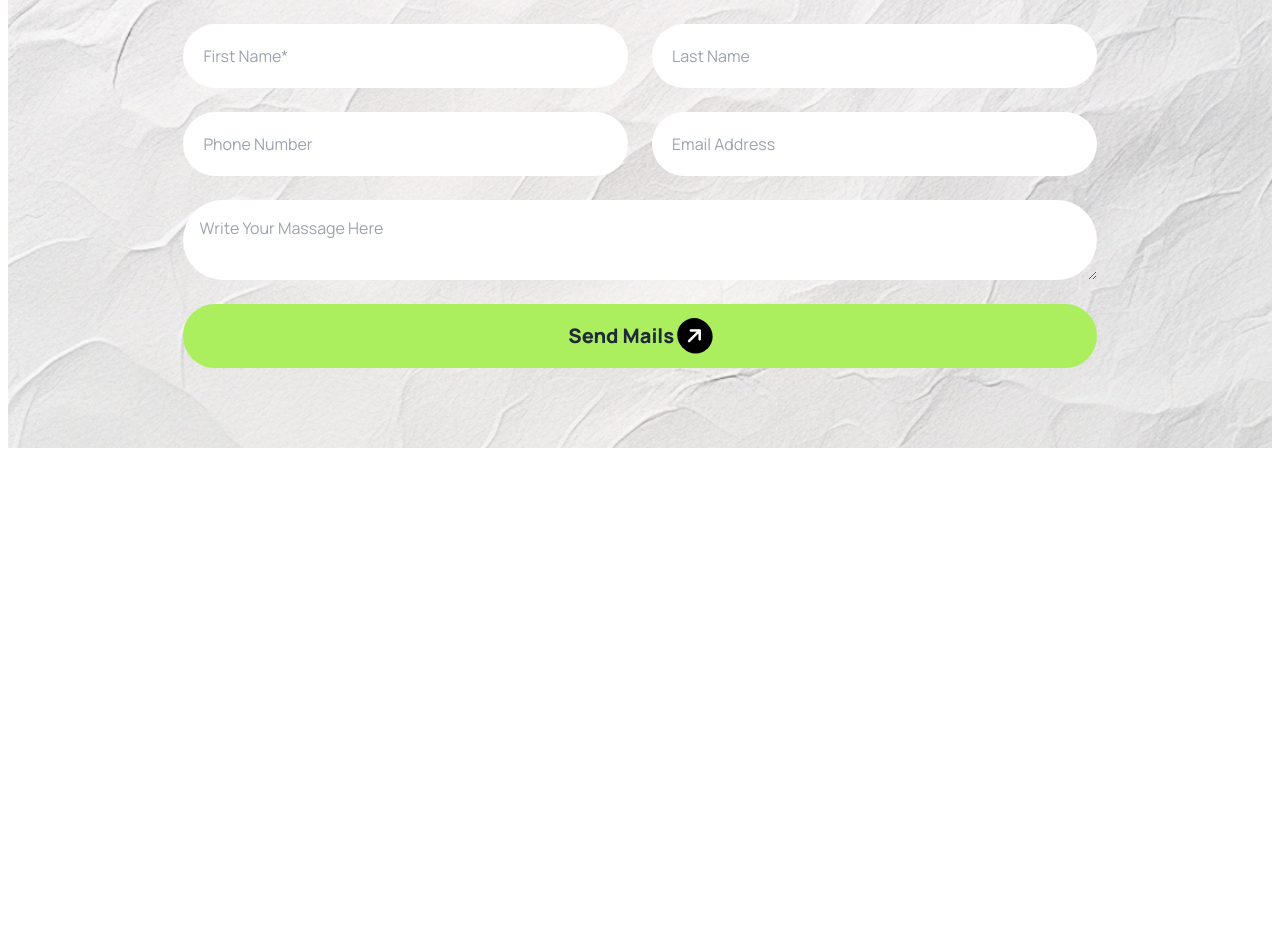
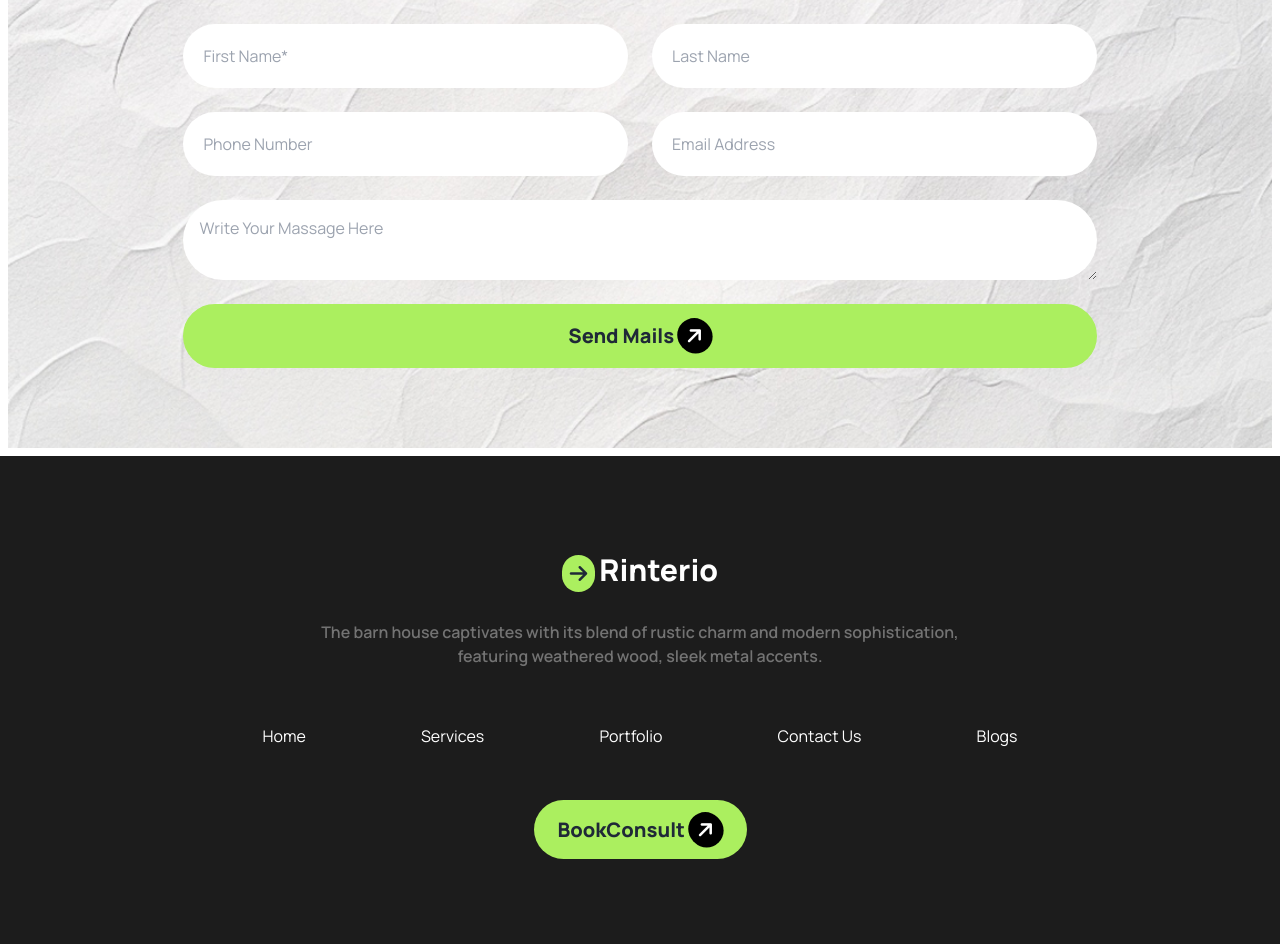
Before and after one commit to ariyanyeamin14/Assignment-3, a plain HTML site: page index.html in a window 1280 px wide. Shown: the part 3687-4631 px from the top of the page. Before the commit the page ends 4143 px from the top, so only its background shows below. Drawn offline with nearby package versions, Linux system fonts and the light colour scheme.

Commit message:
footer section done

```diff
--- a/index.html
+++ b/index.html
@@ -17,6 +17,7 @@
                 clifford: '#da373d',
                 default: '#ABEF5F',
                 'btn-bg': 'rgba(171, 239, 95, 0.5)',
+                'footer-bg': '#1C1C1C',
               }
             }
           }
@@ -253,5 +254,28 @@
           </div>
        </div>
      </section>
+
+   <!-- footer section -->
+     <footer class="bg-footer-bg py-10 lg:py-24">
+         <!-- footer container -->
+          <div class="w-[90%] lg:w-[85%] mx-auto">
+            <!-- footer top -->
+            <div class="text-xl items-center text-center">
+               <i class="fa-solid fa-arrow-right bg-default -rotate-45 p-2  rounded-full inline "></i>
+               <h2 class="text-3xl text-white font-extrabold inline">Rinterio</h2></div>
+          </div>
+          <p class="leading-normal text-[#737373] font-semibold text-center lg:w-[50%] mx-auto mt-8">The barn house captivates with its blend of rustic charm and modern sophistication, featuring weathered wood, sleek metal accents.</p>
+          <ul class="text-white text-center mt-7 mb-8 lg:space-x-28 lg:mt-14 lg:mb-16">
+            <li class="mb-5 lg:mb-0 lg:inline-block">Home</li>
+            <li class="mb-5 lg:mb-0 lg:inline-block">Services</li>
+            <li class="mb-5 lg:mb-0 lg:inline-block">Portfolio</li>
+            <li class="mb-5 lg:mb-0 lg:inline-block">Contact Us</li>
+            <li class="lg:inline-block">Blogs</li>
+          </ul>
+          <div class="mx-auto text-center">
+            <a class="px-6 py-4 text-xl font-extrabold bg-default rounded-full">BookConsult <i class="fa-solid fa-arrow-right bg-black text-white -rotate-45 p-2  rounded-full"></i>
+            </a>
+          </div>
+     </footer>
 </body>
 </html>
```
